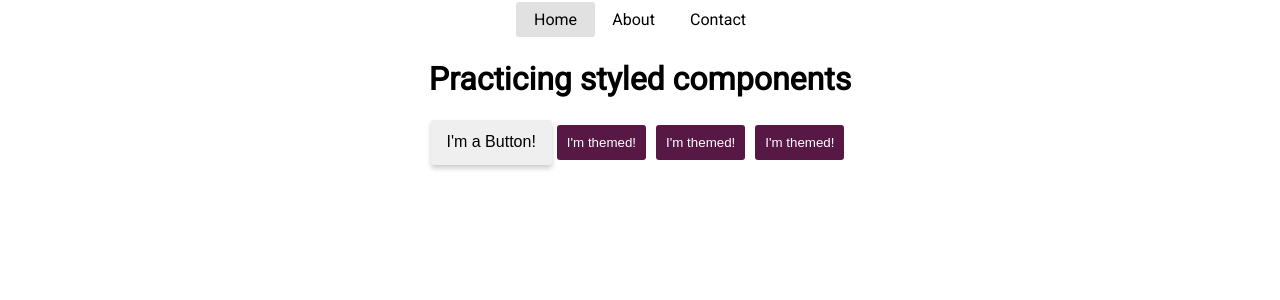
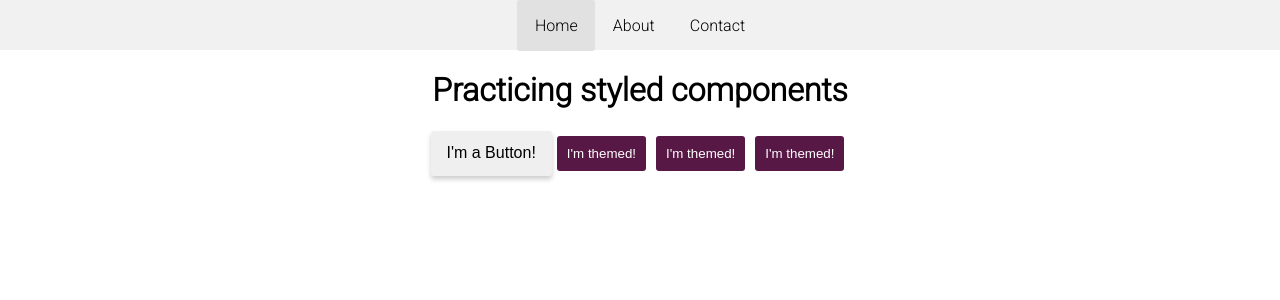
Before and after one commit to shanialmog/styling-exercise, a React (Create React App) app: page / in a window 1280 px wide. Shown: the top 300 px of the page. Built offline with nearby package versions, Linux system fonts and the light colour scheme.

Commit message:
change navbar css

```diff
--- a/public/index.html
+++ b/public/index.html
@@ -3,7 +3,7 @@
   <head>
     <meta charset="utf-8" />
     <link rel="icon" href="%PUBLIC_URL%/favicon.ico" />
-    <link href='http://fonts.googleapis.com/css?family=Roboto' rel='stylesheet' type='text/css'>
+    <link href="https://fonts.googleapis.com/css2?family=Roboto:wght@300&display=swap" rel="stylesheet">
     <meta name="viewport" content="width=device-width, initial-scale=1" />
     <meta
       name="description"
--- a/src/App.js
+++ b/src/App.js
@@ -11,7 +11,9 @@ import GlobalStyles from './theme/globalStyles'
 
 const Container = Styled.div`
     text-align: center;
-    padding: 10px 10px;
+    width: 100%;
+    margin: 0 auto;
+    max-width: 600px;
   `
 const App = () => {
 
@@ -23,17 +25,15 @@ const App = () => {
   return (
     <Router>
       <ThemeProvider theme={theme}>
+        <NavBar />
         <Container>
           <GlobalStyles />
-          <NavBar />
-          {/* <About />
-      <Contact /> */}
+          <Switch>
+            <Route path='/' exact component={Home} />
+            <Route path='/contact' exact component={Contact} />
+            <Route path='/about' exact component={About} />
+          </Switch>
         </Container>
-        <Switch>
-          <Route path='/' exact component={Home} />
-          <Route path='/contact' exact component={Contact} />
-          <Route path='/about' exact component={About} />
-        </Switch>
       </ThemeProvider>
     </Router>
   )
--- a/src/components/NavBar/index.js
+++ b/src/components/NavBar/index.js
@@ -1,17 +1,23 @@
 import React from 'react'
-import { Link, NavLink } from 'react-router-dom'
+import { NavLink } from 'react-router-dom'
 import Styled from 'styled-components'
 
 // import Button from '../Button'
 
+const Div = Styled.div`
+    height: 50px;
+    margin-bottom: 5px;
+    background-color: #f1f1f1;
+    text-align: center;
+`
+
 const StyledNav = Styled(NavLink)`
+    display: inline-block;
     font-size: 1rem;
-    padding: .5rem 1.1rem;
-    /* margin: .5rem; */
+    padding: 1rem 1.1rem;
     border: none;
-    background-color: #fff;
+    /* background-color: #fff; */
     text-decoration: none;
-    box-sizing: content-box;
     color: #000;
     :hover {
         background-color: #f1f1f1;
@@ -21,27 +27,30 @@ const StyledNav = Styled(NavLink)`
     }
     border-radius: 3px;
     `
+const activeStyle = {
+    backgroundColor: '#e1e1e1'
+}
 
 const NavBar = () => {
     return (
-        <div>
+        <Div>
             <StyledNav
                 to="/"
                 exact
                 // activeStyle={{ borderBottom: '3px solid #e1e1e1' }}>
-                activeStyle={{ backgroundColor: '#e1e1e1' }}>
+                activeStyle={activeStyle}>
                 Home</StyledNav>
             <StyledNav
                 to="/about"
-                activeStyle={{ backgroundColor: '#e1e1e1' }}>
+                activeStyle={activeStyle}>
                 About
                 </StyledNav>
             <StyledNav
                 to="/contact"
-                activeStyle={{ backgroundColor: '#e1e1e1' }}>
+                activeStyle={activeStyle}>
                 Contact
                  </StyledNav>
-        </div>
+        </Div>
     )
 }
 
--- a/src/theme/globalStyles.js
+++ b/src/theme/globalStyles.js
@@ -4,12 +4,15 @@ const GlobalStyle = createGlobalStyle`
 
 html {
     width: 100%;
+    height: 100%;
 }
 
 body {
-    font-family: roboto;
-    margin: 0 auto;
-    max-width: 600px;
+    width: 100%;
+    height: 100%;
+    font-family: 'Roboto', sans-serif;
+    margin: 0;
+    box-sizing: content-box;
 }
 
 `
```
